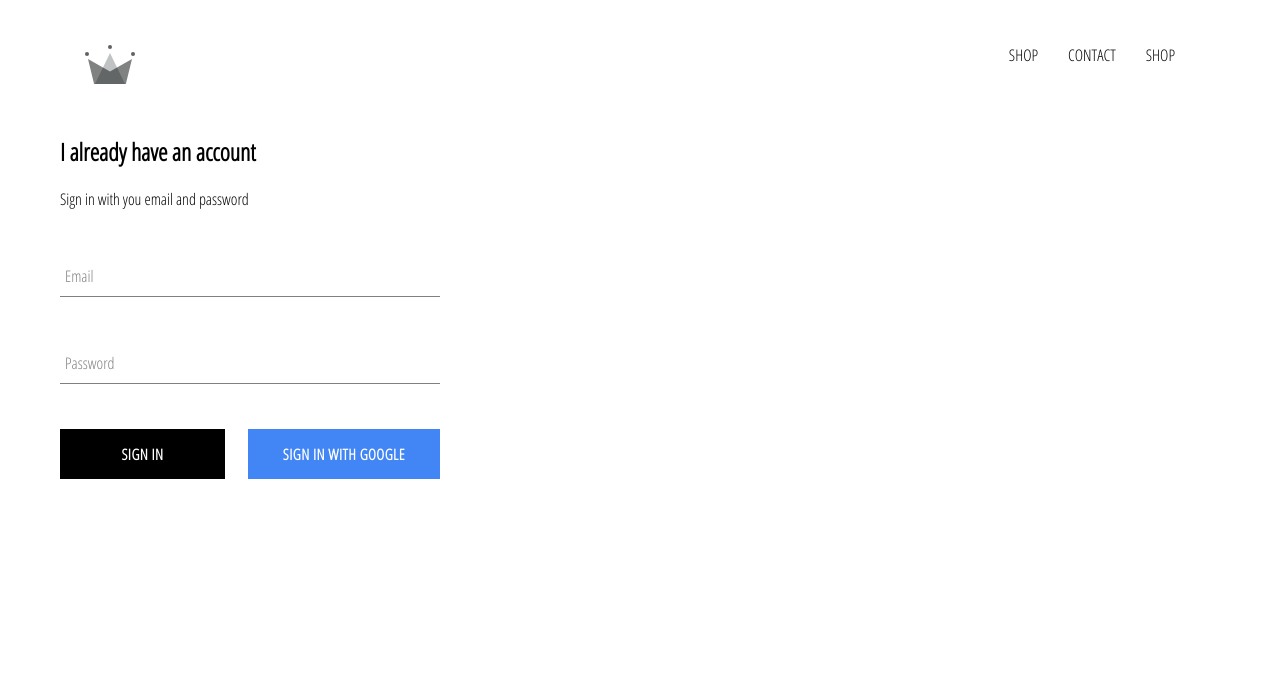
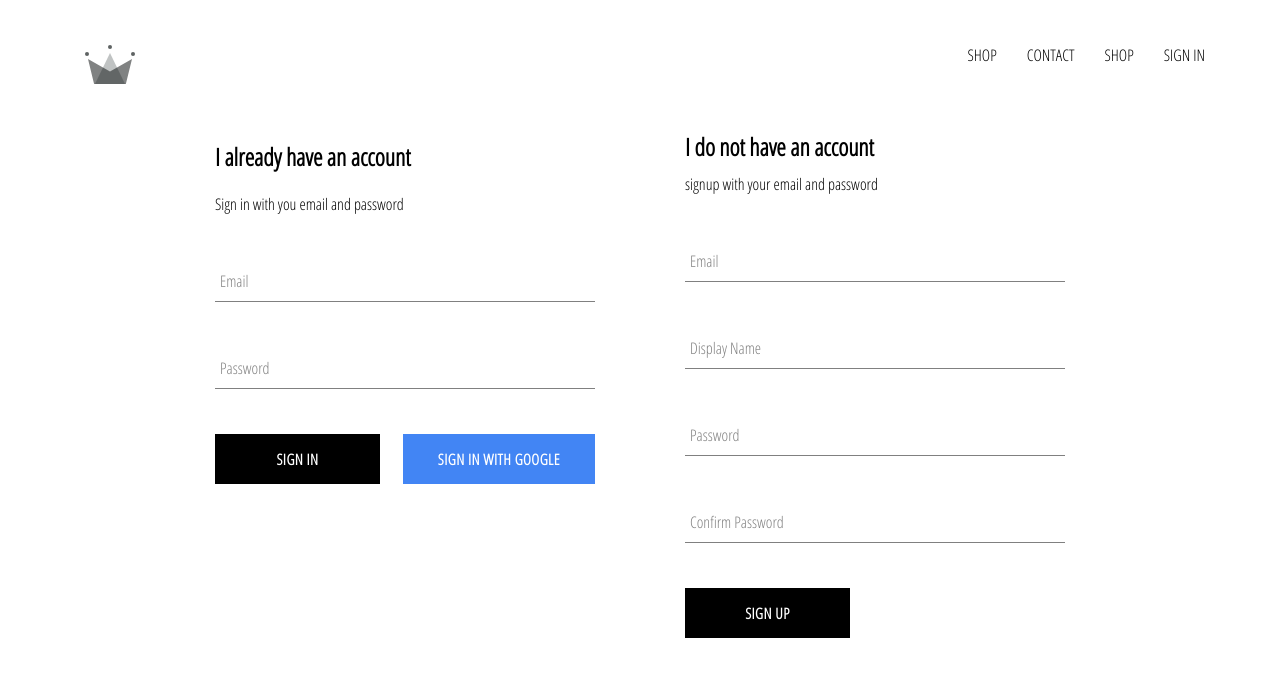
Before and after one commit to vishal-dc/crwn-clothing, a React (Create React App) app: page /signin in a window 1280 px wide. Shown: the top 676 px of the page. Built offline with nearby package versions, Linux system fonts and the light colour scheme; no server answers.

Commit message:
email/pwd sign up

```diff
--- a/src/App.js
+++ b/src/App.js
@@ -6,9 +6,9 @@ import ShopPage from './pages/shop/shop'
 import Header from "./components/header/header";
 
 
-import SignInAndSignUpPage from "./pages/sig-in-and-sign-up/sig-in-and-sign-up";
+import SignInAndSignUpPage from "./pages/sign-in-and-sign-up/sign-in-and-sign-up";
 
-import {auth} from "./firebase/firebase.utils";
+import {auth, createUserProfileDocument} from "./firebase/firebase.utils";
 
 
 class App extends React.Component {
@@ -24,9 +24,23 @@ class App extends React.Component {
     unsubscribeFromAuth = null
 
     componentDidMount() {
-        this.unsubscribeFromAuth = auth.onAuthStateChanged(user => {
-            this.setState({currentUser: user});
-            console.log(user)
+        this.unsubscribeFromAuth = auth.onAuthStateChanged(async userAuth => {
+            if (userAuth) {
+                const userRef = await createUserProfileDocument(userAuth);
+                userRef.onSnapshot(snapshot => {
+                    this.setState({
+                        currentUser: {
+                            id: snapshot.id,
+                            ...snapshot.data()
+                        }
+                    }, () => console.log(this.state))
+                })
+            }
+            this.setState({currentUser: userAuth})
+
+            // await createUserProfileDocument(userAuth);
+            // this.setState({currentUser: user});
+            // console.log(user)
         })
     }
 
--- a/src/components/header/header.jsx
+++ b/src/components/header/header.jsx
@@ -24,7 +24,7 @@ const Header = ({currentUser}) => (
                 currentUser?
                     <div className='option' onClick={()=>auth.signOut()}>SIGN OUT</div>
                     :
-                    <Link className='option' to='/signin'></Link>
+                    <Link className='option' to='/signin'>SIGN IN</Link>
             }
         </div>
 
--- a/src/components/signin/signin.jsx
+++ b/src/components/sign-in/sign-in.jsx
@@ -1,6 +1,6 @@
 import React from "react";
 
-import './signin.styles.scss'
+import './sign-in.styles.scss'
 import FormInput from "../form-input/form-input";
 import CustomButton from "../custom-button/custom-button";
 
--- /dev/null
+++ b/src/components/sign-up/sign-up.jsx
@@ -0,0 +1,90 @@
+import React from 'react';
+import FormInput from "../form-input/form-input";
+import CustomButton from "../custom-button/custom-button";
+
+import {auth, createUserProfileDocument} from "../../firebase/firebase.utils";
+import './sign-up.styles.scss';
+
+class SignUp extends React.Component {
+    constructor(props) {
+        super(props);
+        this.state = {
+            displayName: '',
+            email: '',
+            password: '',
+            confirmPassword: '',
+        };
+    }
+
+    handleSubmit = async event =>{
+        event.preventDefault();
+
+        const{displayName, email, password, confirmPassword} = this.state;
+        if(password !== confirmPassword){
+            alert("password don't match");
+            return;
+        }
+        try{
+            const {user} = await auth.createUserWithEmailAndPassword(email, password);
+            await createUserProfileDocument(user, {displayName})
+            this.setState({
+                displayName: '',
+                email: '',
+                password: '',
+                confirmPassword: '',
+            });
+
+        }catch (error) {
+            console.log(error);
+        }
+    }
+
+    handleChange = event =>{
+        const {name, value} = event.target;
+        this.setState({[name]: value});
+    }
+
+    render() {
+        return (
+            <div className='sign-up'>
+                <h2 className='title'>I do not have an account</h2>
+                <span>signup with your email and password</span>
+                <form className='sign-up-form' onSubmit={this.handleSubmit}>
+                    <FormInput
+                        type='email'
+                        name='email'
+                        value={this.state.email}
+                        onChange={this.handleChange}
+                        label='Email'
+                        required/>
+
+                    <FormInput
+                        type='text'
+                        name='displayName'
+                        value={this.state.displayName}
+                        onChange={this.handleChange}
+                        label='Display Name'
+                        required/>
+
+                    <FormInput
+                        type='password'
+                        name='password'
+                        value={this.state.password}
+                        onChange={this.handleChange}
+                        label='Password'
+                        required/>
+
+                    <FormInput
+                        type='password'
+                        name='confirmPassword'
+                        value={this.state.confirmPassword}
+                        onChange={this.handleChange}
+                        label='Confirm Password'
+                        required/>
+                    <CustomButton type='submit'>Sign up</CustomButton>
+                </form>
+            </div>
+        );
+    }
+}
+export default SignUp;
--- /dev/null
+++ b/src/components/sign-up/sign-up.styles.scss
@@ -0,0 +1,9 @@
+.sign-up {
+  display: flex;
+  flex-direction: column;
+  width: 380px;
+
+  .title {
+    margin: 10px 0;
+  }
+}
--- a/src/firebase/firebase.utils.js
+++ b/src/firebase/firebase.utils.js
@@ -18,6 +18,31 @@ firebase.initializeApp(config);
 export const auth = firebase.auth();
 export const firestore = firebase.firestore();
 
+export const createUserProfileDocument = async (userAuth, additionalData) => {
+    if (!userAuth) return;
+
+    const userRef = firestore.doc(`users/${userAuth.uid}`)
+
+    const snapShot = await userRef.get();
+
+    if (!snapShot.exists) {
+         const {displayName, email} = userAuth;
+         const createdAt = new Date();
+         try{
+             await userRef.set({
+                 displayName,
+                 email,
+                 createdAt,
+                 ...additionalData
+
+             })
+         }catch (error) {
+            console.log('error creating user', error.message);
+         }
+    }
+    return userRef;
+}
+
 const provider = new firebase.auth.GoogleAuthProvider();
 provider.setCustomParameters({prompt: 'select_account'});
 export const sigInWithGoogle = () => auth.signInWithPopup(provider);
--- a/src/pages/sig-in-and-sign-up/sig-in-and-sign-up.jsx
+++ /dev/null
@@ -1,13 +0,0 @@
-import React from "react";
-import './sig-in-and-sign-up.styles.scss'
-
-import SignIn from "../../components/signin/signin";
-
-const SignInAndSignUpPage = ()=>(
-    <div className='sign-in-and-sign-up'>
-        <SignIn/>
-    </div>
-
-)
-
-export default SignInAndSignUpPage;
--- /dev/null
+++ b/src/pages/sign-in-and-sign-up/sign-in-and-sign-up.jsx
@@ -0,0 +1,15 @@
+import React from "react";
+import SignIn from "../../components/sign-in/sign-in";
+import SignUp from "../../components/sign-up/sign-up";
+
+import './sign-in-and-sign-up.styles.scss';
+
+const SignInAndSignUpPage = ()=>(
+    <div className='sign-in-and-sign-up'>
+        <SignIn/>
+        <SignUp/>
+
+    </div>
+)
+
+export default SignInAndSignUpPage;
--- /dev/null
+++ b/src/pages/sign-in-and-sign-up/sign-in-and-sign-up.styles.scss
@@ -0,0 +1,6 @@
+.sign-in-and-sign-up {
+  width: 850px;
+  display: flex;
+  justify-content: space-between;
+  margin: 30px auto;
+}
```
Also changed, not shown: src/components/sign-in/sign-in.styles.scss (renamed from src/components/signin/signin.styles.scss), src/pages/sig-in-and-sign-up/sig-in-and-sign-up.styles.scss (deleted), 1 other file (tests, documents, lock files or other folders).
